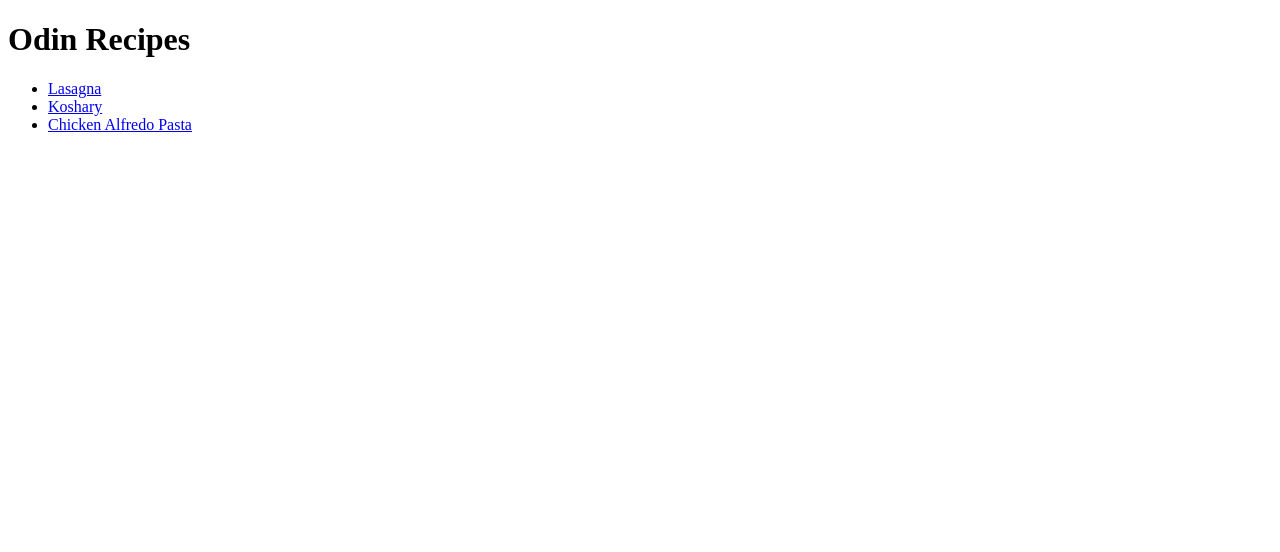
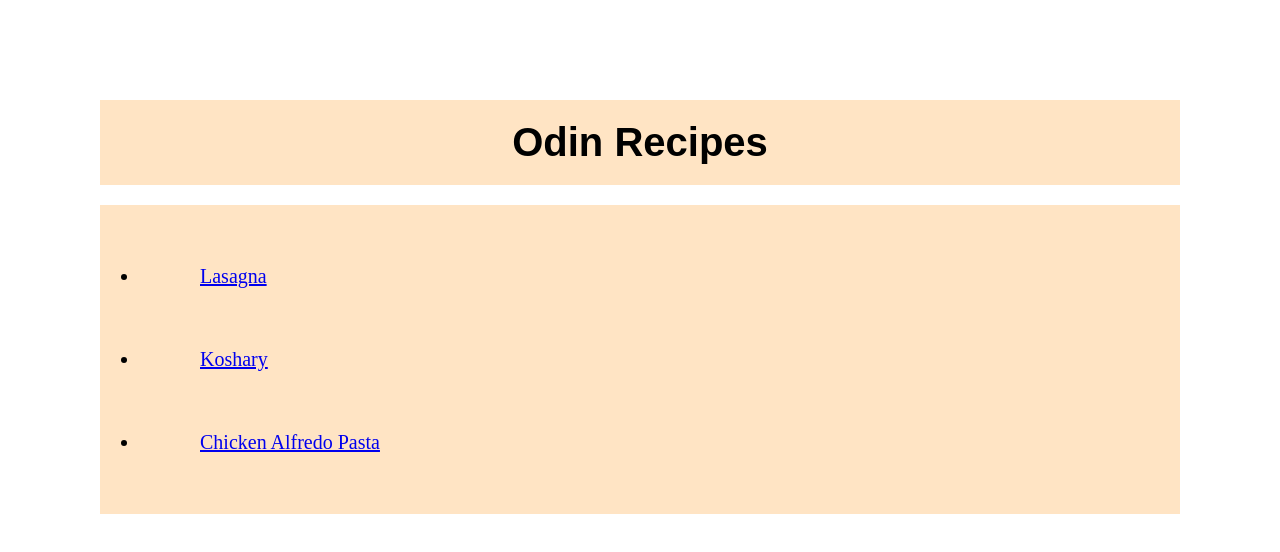
Before and after one commit to YoussefTalaat/odin-recipes, a plain HTML site: page index.html in a window 1280 px wide. Drawn offline with Linux system fonts and the light colour scheme.

Commit message:
Added CSS Styling

```diff
--- a/index.html
+++ b/index.html
@@ -3,11 +3,12 @@
 <head>
     <meta charset="UTF-8">
     <meta name="viewport" content="width=device-width, initial-scale=1.0">
+    <link rel="stylesheet" href="./style.css"/>
     <title>Odin Recipes</title>
 </head>
 <body>
-    <h1>Odin Recipes</h1>
-    <ul>
+    <h1 class="title">Odin Recipes</h1>
+    <ul class="list1">
     <li><a href="./recipes/lasagna.html" target="_blank">Lasagna</a></li>
     <li><a href="./recipes/koshary.html" target="_blank">Koshary</a></li>
     <li><a href="./recipes/alfredo.html" target="_blank">Chicken Alfredo Pasta</a></li>
--- /dev/null
+++ b/style.css
@@ -0,0 +1,29 @@
+* {
+    padding: 20px;
+    margin: 20px;
+}
+
+h1 {
+    background-color: bisque;
+    color: black;
+    font-size: 40px;
+    font-weight: 700;
+    text-align: center;
+    font-family: Arial, Helvetica, sans-serif;
+}
+
+.list1 {
+    background-color: bisque;
+    font-size: 20px;
+}
+
+h2 {
+    text-align: center;
+}
+
+img {
+    display: block;
+    margin-left: auto;
+    margin-right: auto;
+    width: 50%;
+}
```
Also changed, not shown: recipes/alfredo.html (+1 -0 lines), recipes/koshary.html (+1 -0 lines), recipes/lasagna.html (+1 -0 lines).
